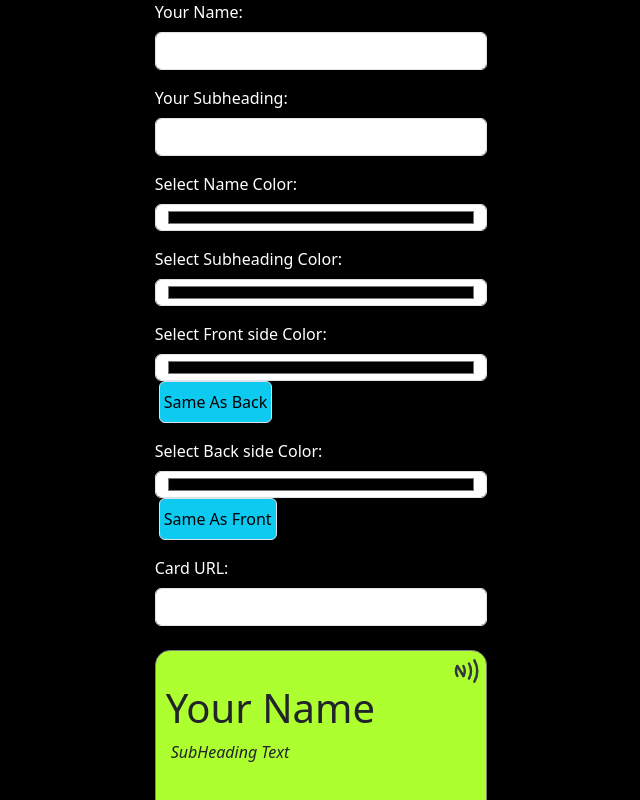
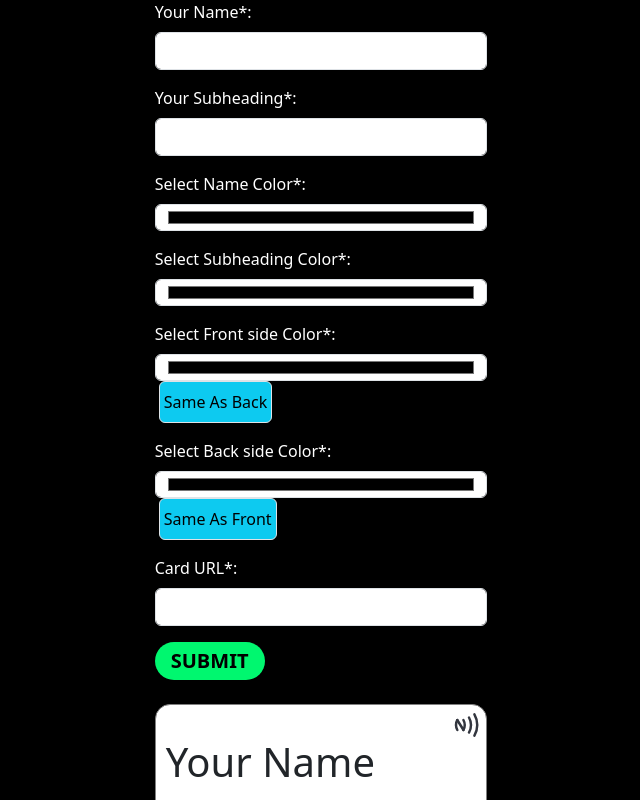
Before and after one commit to vishal30982/custom-card-maker-with-3d-view-and-live-update, a React (Create React App) app: page / in a window 1280 px wide. Shown: the top 800 px of the page, without its empty margins (319-959 px from the left). Built offline with nearby package versions, Linux system fonts and the light colour scheme.

Commit message:
added mailing fuctionality

```diff
--- a/package.json
+++ b/package.json
@@ -3,15 +3,19 @@
   "version": "0.1.0",
   "private": true,
   "dependencies": {
+    "@emailjs/browser": "^4.4.1",
+    "@mailchimp/mailchimp_marketing": "^3.0.80",
     "@testing-library/jest-dom": "^5.17.0",
     "@testing-library/react": "^13.4.0",
     "@testing-library/user-event": "^13.5.0",
     "bootstrap": "^5.3.3",
+    "dom-to-image": "^2.6.0",
     "react": "^18.3.1",
     "react-bootstrap": "^2.10.4",
     "react-dom": "^18.3.1",
     "react-qrious": "^2.5.6",
     "react-scripts": "5.0.1",
+    "react-toastify": "^10.0.5",
     "web-vitals": "^2.1.4"
   },
   "scripts": {
--- a/public/index.html
+++ b/public/index.html
@@ -24,7 +24,7 @@
       work correctly both with client-side routing and a non-root public URL.
       Learn how to configure a non-root public URL by running `npm run build`.
     -->
-    <title>3D Card Viewer</title>
+    <title>Smart Card Maker - 3D</title>
   </head>
   <body>
     <noscript>You need to enable JavaScript to run this app.</noscript>
--- a/src/App.jsx
+++ b/src/App.jsx
@@ -3,6 +3,8 @@ import React from "react";
 import { useState } from "react";
 import Form from "./Form";
 import CardFlip from "./CardFlip";
+import Result from "./Result";
+// import '@mailchimp/mailchimp_marketing';
 
 function App() {
   const [name, setName] = useState('');
@@ -14,35 +16,54 @@ function App() {
   const [colorAsFront, setColorAsFront] = useState(false);
   const [colorAsBack, setColorAsBack] = useState(false);
   const [URL, setURL] = useState('');
+  const [requestStatus, setStatus] = useState();
   const props = [
     {
-      setName: setName,
-      setSubheading: setSubheading,
-      setFrontColor: setFrontColor,
-      setBackColor: setBackColor,
-      setHeadingColor: setHeadingColor,
-      setSubheadingColor: setSubheadingColor,
-      setURL: setURL,
-      setColorAsFront: setColorAsFront,
-      setColorAsBack: setColorAsBack,
-      colorAsFront: colorAsFront,
-      colorAsBack: colorAsBack
+      setName,
+      setSubheading,
+      setFrontColor,
+      setBackColor,
+      setHeadingColor,
+      setSubheadingColor,
+      setURL,
+      setColorAsFront,
+      setColorAsBack,
+      setStatus,
+      colorAsFront,
+      colorAsBack,
+      name,
+      subHeading,
+      frontColor,
+      backColor,
+      headingColor,
+      subheadingColor,
+      URL
     },
     {
-      name: name,
-      subHeading: subHeading,
-      frontColor: frontColor,
-      backColor: backColor,
-      headingColor: headingColor,
-      subheadingColor: subheadingColor,
-      URL: URL,
-      colorAsFront: colorAsFront,
-      colorAsBack: colorAsBack
+      name,
+      subHeading,
+      frontColor,
+      backColor,
+      headingColor,
+      subheadingColor,
+      URL,
+      colorAsFront,
+      colorAsBack,
     }
   ]
+  // mailchimp.setConfig({
+  //   apiKey: process.env.REACT_APP_MAILCHIMP_API_KEY,
+  //   server: process.env.REACT_APP_MAILCHIMP_SERVER_PREFIX
+  // });
+  // async function call() {
+  //   const response = await mailchimp.ping.get();
+  //   console.log(response);
+  // }
+
+  // call();
   return (
     <>
-      <Form {...props[0]} />
+      {requestStatus ? <Result result={requestStatus} /> : <Form {...props[0]} />}
       <br />
       <CardFlip {...props[1]} />
     </>
--- a/src/CardFlip.css
+++ b/src/CardFlip.css
@@ -13,9 +13,9 @@ body {
     overflow: hidden;
     position: absolute;
     border: 0.5px solid grey;
+    background-color: white;
   }
   #front {
-    background-color: greenyellow;
     /* background: url('../public/images/sample_card_front_1.jpg'); */
     background-position: center;
     background-repeat: no-repeat;
@@ -30,7 +30,6 @@ body {
     margin-left: 15px;
   }
   #back {
-    background-color: tomato;
     transform: rotateY(180deg);
     /* background: url('../public/images/sample_card_back_1.jpg'); */
     background-position: center;
--- /dev/null
+++ b/src/Email.js
@@ -0,0 +1,18 @@
+import emailjs from '@emailjs/browser';
+export default function sendEmail (data) {
+  let emailProcess = new Promise((resolve, reject) => {
+    emailjs
+          .send(process.env.REACT_APP_EMAIL_JS_SERVICE_ID, process.env.REACT_APP_EMAIL_JS_TEMPLATE_ID, data, {
+            publicKey: process.env.REACT_APP_EMAIL_JS_PUBLIC_KEY
+          })
+          .then(
+            () => {
+              resolve('Your Request Is Sent');
+            },
+            (error) => {
+              reject('FAILED...', error.text);
+            },
+          );
+  });
+  return emailProcess
+}
--- a/src/Form.jsx
+++ b/src/Form.jsx
@@ -1,55 +1,213 @@
-import React from 'react'
-import 'bootstrap/dist/css/bootstrap.min.css';
+import React, { useState } from "react";
+import "bootstrap/dist/css/bootstrap.min.css";
+import { ToastContainer, toast } from "react-toastify";
+import "react-toastify/dist/ReactToastify.css";
+import "./form.css";
+import sendEmail from "./Email";
 
 const Form = (props) => {
   function sameAsFront(e) {
-    e.preventDefault()
-    props.setColorAsFront(!props.colorAsFront)
+    e.preventDefault();
+    props.setColorAsFront(!props.colorAsFront);
   }
   function sameAsBack(e) {
-    e.preventDefault()
-    props.setColorAsBack(!props.colorAsBack)
+    e.preventDefault();
+    props.setColorAsBack(!props.colorAsBack);
   }
+
+  const [validInp, setValid] = useState();
+
+  async function handleEmail() {
+    const dataToMail = {
+      name: props.name,
+      subheading: props.subHeading,
+      headingColor: props.headingColor,
+      subheadingColor: props.subheadingColor,
+      frontColor: props.frontColor,
+      backColor: props.backColor,
+      colorAsBack: props.colorAsBack ? "yes" : "no",
+      colorAsFront: props.colorAsFront ? "yes" : "no",
+      url: props.URL,
+    };
+    try {
+      const emailStatus = await sendEmail(dataToMail);
+      props.setStatus("success");
+    } catch (error) {
+      props.setStatus("fail");
+    }
+  }
+
+  const submit = (e) => {
+    e.preventDefault();
+
+    Array.from(e.target.children).forEach((e) => {
+      let input = e.children[1];
+      if (input?.type === "text") {
+        let nameRegex = /^.{2,}$/;
+        if (!nameRegex.test(input.value)) {
+          toast.error("please enter a valid name or sub-heading");
+          setValid(false);
+        } else {
+          setValid(true);
+        }
+      } else if (input?.type === "url") {
+        let urlRegex =
+          /^(https:\/\/)?([a-zA-Z0-9.-]+\.[a-zA-Z]{2,})(\/[^\s]*)?$/;
+        if (!urlRegex.test(input.value)) {
+          toast.error("please enter a valid URL");
+          setValid(false);
+        } else {
+          setValid(true);
+        }
+      }
+    });
+
+    validInp && handleEmail();
+  };
+
   return (
-    <form>
-        <div className='mb-3'>
-            <label htmlFor="name" style={{color: 'white'}} className='form-label'>Your Name:</label>
-            <input type="text" name="name" id="name" onChange={e => props.setName(e.target.value)} className='form-control' />
+    <form onSubmit={submit}>
+      <div className="mb-3">
+        <label htmlFor="name" style={{ color: "white" }} className="form-label">
+          Your Name*:
+        </label>
+        <input
+          type="text"
+          name="name"
+          id="name"
+          onChange={(e) => props.setName(e.target.value)}
+          className="form-control"
+          required
+        />
       </div>
 
-        <div className='mb-3'>
-            <label htmlFor="subheading" style={{color: 'white'}} className='form-label'>Your Subheading:</label>
-            <input type="text" name="name" id="name" onChange={e => props.setSubheading(e.target.value)} className='form-control' />
+      <div className="mb-3">
+        <label
+          htmlFor="subheading"
+          style={{ color: "white" }}
+          className="form-label"
+        >
+          Your Subheading*:
+        </label>
+        <input
+          type="text"
+          name="subheading"
+          id="subheading"
+          onChange={(e) => props.setSubheading(e.target.value)}
+          className="form-control"
+          required
+        />
       </div>
 
-        <div className='mb-3'>
-            <label htmlFor="headingColor" style={{color: 'white'}} className='form-label'>Select Name Color:</label>
-            <input type="color" name="headingColor" id="headingColor" onChange={e => props.setHeadingColor(e.target.value)} className='form-control' />
+      <div className="mb-3">
+        <label
+          htmlFor="headingColor"
+          style={{ color: "white" }}
+          className="form-label"
+        >
+          Select Name Color*:
+        </label>
+        <input
+          type="color"
+          name="headingColor"
+          id="headingColor"
+          onChange={(e) => props.setHeadingColor(e.target.value)}
+          className="form-control"
+          required
+        />
       </div>
 
-        <div className='mb-3'>
-            <label htmlFor="subheadingColor" style={{color: 'white'}} className='form-label'>Select Subheading Color:</label>
-            <input type="color" name="subheadingColor" id="subheadingColor" onChange={e => props.setSubheadingColor(e.target.value)} className='form-control' />
+      <div className="mb-3">
+        <label
+          htmlFor="subheadingColor"
+          style={{ color: "white" }}
+          className="form-label"
+        >
+          Select Subheading Color*:
+        </label>
+        <input
+          type="color"
+          name="subheadingColor"
+          id="subheadingColor"
+          onChange={(e) => props.setSubheadingColor(e.target.value)}
+          className="form-control"
+          required
+        />
       </div>
 
-        <div className='mb-3'>
-            <label htmlFor="color" style={{color: 'white'}} className='form-label'>Select Front side Color: </label>
-            <input type="color"  name="frontColor" id='frontColor' onChange={e => props.setFrontColor(e.target.value)} className='form-control' />
-            <button onClick={sameAsBack} className='py-2 px-1 text-bg-info ms-1 d-inline border rounded-2'>{props.colorAsBack ? 'set custom' : 'Same As Back'}</button>
+      <div className="mb-3">
+        <label
+          htmlFor="color"
+          style={{ color: "white" }}
+          className="form-label"
+        >
+          Select Front side Color*:{" "}
+        </label>
+        <input
+          type="color"
+          name="frontColor"
+          id="frontColor"
+          onChange={(e) => props.setFrontColor(e.target.value)}
+          className="form-control"
+          required
+        />
+        <button
+          onClick={sameAsBack}
+          className="py-2 px-1 text-bg-info ms-1 d-inline border rounded-2"
+        >
+          {props.colorAsBack ? "set custom" : "Same As Back"}
+        </button>
       </div>
 
-        <div className='mb-3'>
-            <label htmlFor="color" style={{color: 'white'}} className='form-label'>Select Back side Color: </label>
-            <input type="color" name="backColor" id="backColor" onChange={e => props.setBackColor(e.target.value)} className='form-control' />
-            <button onClick={sameAsFront} className='py-2 px-1 text-bg-info ms-1 d-inline border rounded-2'>{props.colorAsFront ? 'set custom' : 'Same As Front'}</button>
+      <div className="mb-3">
+        <label
+          htmlFor="color"
+          style={{ color: "white" }}
+          className="form-label"
+        >
+          Select Back side Color*:{" "}
+        </label>
+        <input
+          type="color"
+          name="backColor"
+          id="backColor"
+          onChange={(e) => props.setBackColor(e.target.value)}
+          className="form-control"
+          required
+        />
+        <button
+          onClick={sameAsFront}
+          className="py-2 px-1 text-bg-info ms-1 d-inline border rounded-2"
+        >
+          {props.colorAsFront ? "set custom" : "Same As Front"}
+        </button>
       </div>
 
       <div>
-            <label htmlFor="url" style={{color: 'white'}} className='form-label'>Card URL: </label>
-            <input type="url"  name="url" id='Card_URL' onChange={e => props.setURL(e.target.value)} className='form-control' />
+        <label htmlFor="url" style={{ color: "white" }} className="form-label">
+          Card URL*:{" "}
+        </label>
+        <input
+          type="url"
+          name="url"
+          id="Card_URL"
+          onChange={(e) => props.setURL(e.target.value)}
+          className="form-control"
+          required
+        />
       </div>
+
+      <button
+        className="py-1 px-3 mt-3 rounded-pill fw-bold fs-5 text-uppercase"
+        type="submit"
+        formNoValidate
+      >
+        submit
+      </button>
+
+      <ToastContainer />
     </form>
-  )
-}
+  );
+};
 
-export default Form
+export default Form;
--- /dev/null
+++ b/src/Result.jsx
@@ -0,0 +1,12 @@
+import React from 'react';
+import "bootstrap/dist/css/bootstrap.min.css";
+
+const Result = ({result}) => {
+  return (
+    <div>
+      <h1 className='text-white '>{result === 'success' ? 'Your Request Has Been Sent To Our Experts!' : 'Something went Wrong!'}</h1>
+    </div>
+  )
+}
+
+export default Result
--- /dev/null
+++ b/src/form.css
@@ -0,0 +1,4 @@
+button[type='submit'] {
+    background-color: rgb(0, 247, 111);
+    border: none;
+}
```
Also changed, not shown: src/CardFlip.jsx (+12 -10 lines), 2 other files (tests, documents, lock files or other folders). Lines whose indentation alone changed are shown as unchanged.
